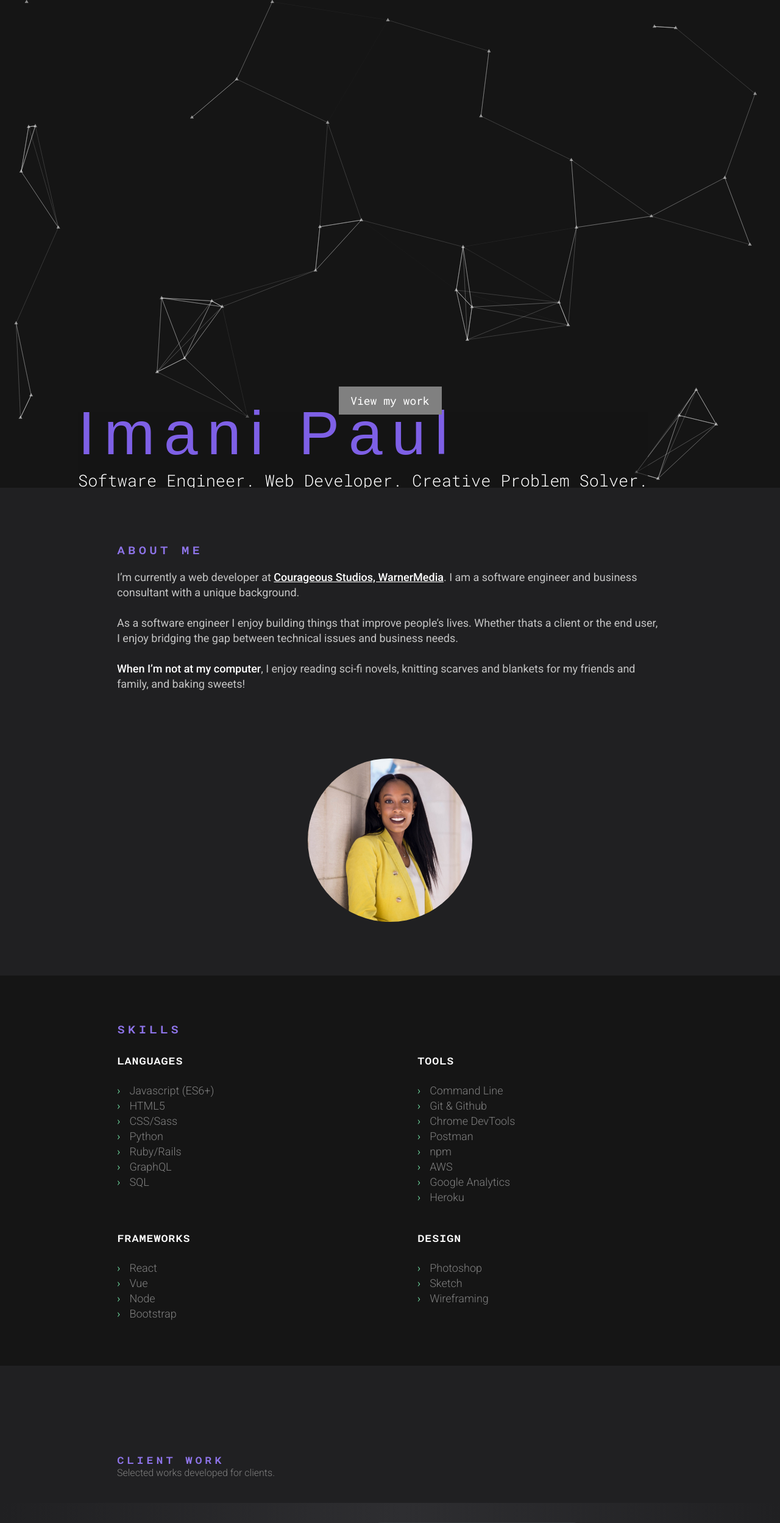
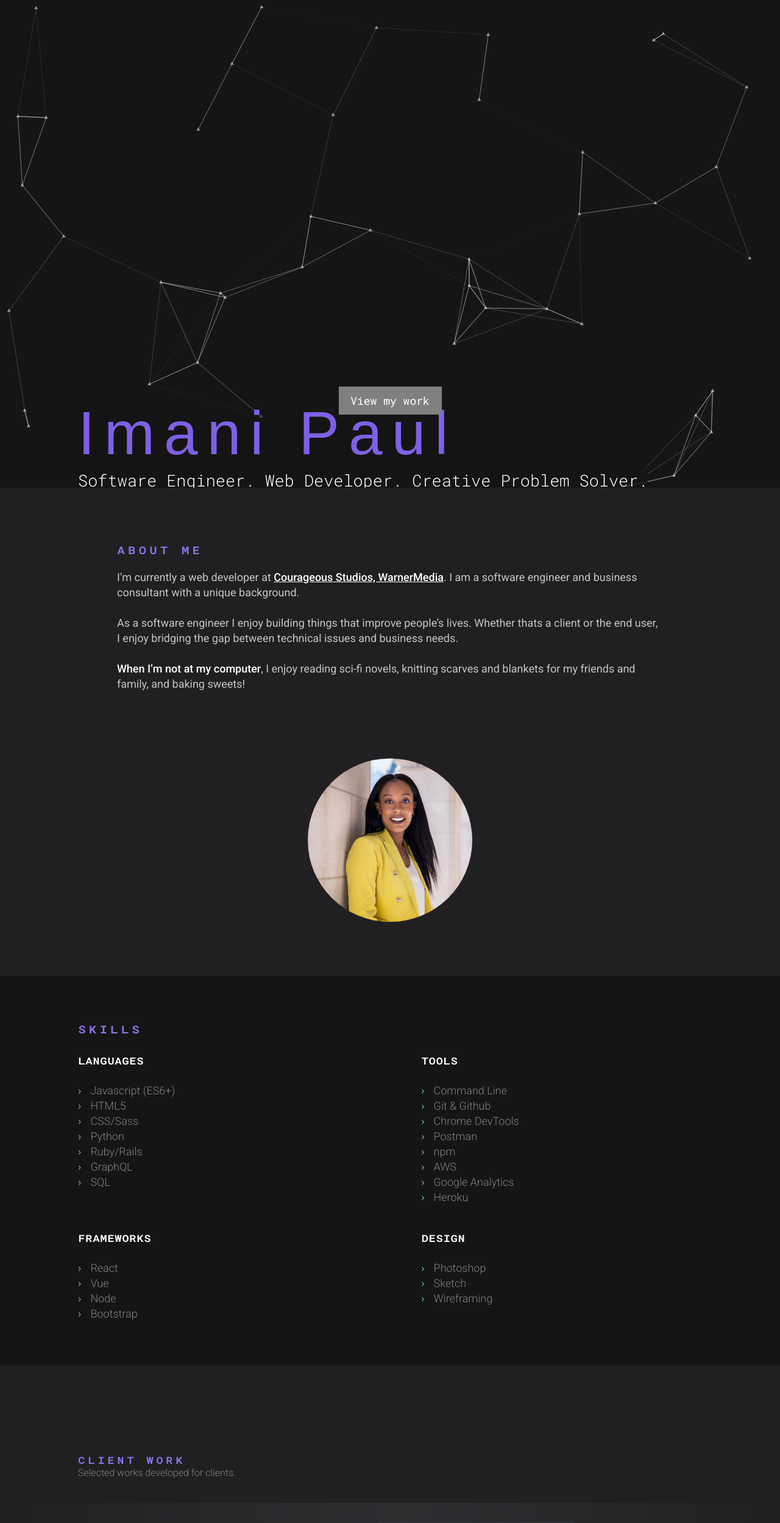
Before and after one commit to imanipaul/portfolio2, a React (Create React App) app: page / in a window 1280 px wide. Shown: the top 2498 px of the page at 61% size. Built offline with nearby package versions, Linux system fonts and the light colour scheme; a web font is replaced by a local one.

Commit message:
Set tablet styles for project section

```diff
--- a/src/styles/About.scss
+++ b/src/styles/About.scss
@@ -16,7 +16,7 @@
     align-items: center;
     text-align: left;
 
-    @media screen and (min-width: 426px) {
+    @media screen and (min-width: $tablet-min) {
       width: 80%;
     }
 
--- a/src/styles/ClientWork.scss
+++ b/src/styles/ClientWork.scss
@@ -14,7 +14,7 @@
     text-align: left;
 
     @media screen and (min-width: $about-break) {
-      width: 70%;
+      width: 80%;
     }
 
     h4 {
--- a/src/styles/Projects.scss
+++ b/src/styles/Projects.scss
@@ -12,6 +12,10 @@
   .projects-header {
     width: 300px;
     text-align: left;
+
+    @media screen and (min-width: $tablet-min) {
+      width: 80%;
+    }
 
     h4 {
       font-family: "Roboto Mono Medium", serif;
@@ -36,7 +40,14 @@
     display: flex;
     flex-direction: column;
     align-items: center;
-    // margin-top: 35px;
+
+    @media screen and (min-width: $tablet-min) {
+      width: 80%;
+      margin-top: 2vw;
+      flex-direction: row;
+      flex-wrap: wrap;
+      justify-content: space-around;
+    }
     .project-card {
       width: 295px;
       height: 258px;
@@ -44,6 +55,15 @@
       background-color: #202022;
       position: relative;
       overflow: hidden;
+
+      @media screen and (min-width: $tablet-min) {
+        margin-top: 3vw;
+
+        &:last-of-type {
+          margin: 0 auto;
+          margin-top: 3vw;
+        }
+      }
 
       h5 {
         font-family: "Roboto", sans-serif;
--- a/src/styles/Skills.scss
+++ b/src/styles/Skills.scss
@@ -20,7 +20,7 @@
     height: fit-content;
 
     @media screen and (min-width: $about-break) {
-      width: 70%;
+      width: 80%;
     }
 
     h4 {
```
